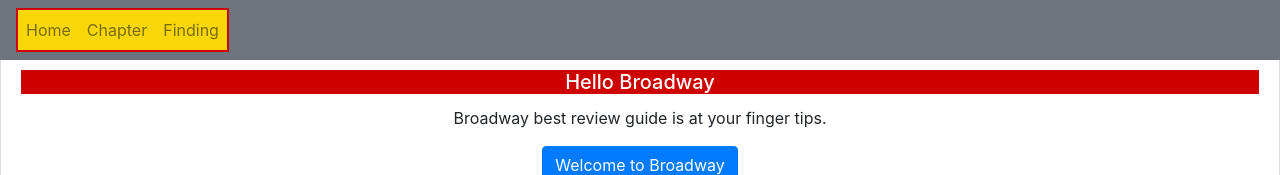
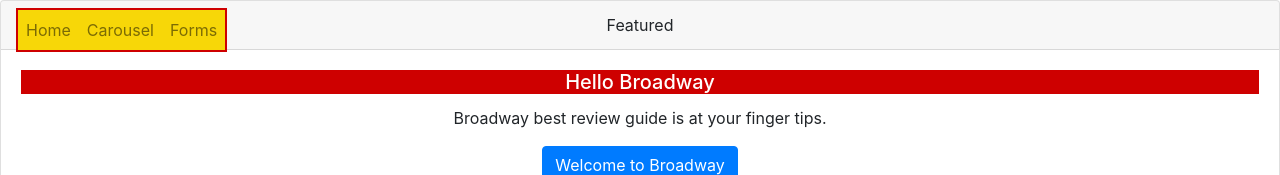
Before and after one commit to lynnbennett/broadwaytheaters, a plain HTML site: page form.html in a window 1280 px wide. Shown: the top 175 px of the page. Drawn offline with nearby package versions, Linux system fonts and the light colour scheme; files that its build step writes are made by us from their sources; a script that the page names is missing.

Commit message:
final website

```diff
--- a/form.html
+++ b/form.html
@@ -4,17 +4,17 @@
     <!-- Required meta tags -->
     <meta charset="utf-8">
     <meta name="viewport" content="width=device-width, initial-scale=1, shrink-to-fit=no">
-<link rel="stylesheet" href="myStyle.css" type="text/css" />
+   <!--Bootstrap-->
     <link rel="stylesheet" href="https://stackpath.bootstrapcdn.com/bootstrap/4.1.0/css/bootstrap.min.css" integrity="sha384-9gVQ4dYFwwWSjIDZnLEWnxCjeSWFphJiwGPXr1jddIhOegiu1FwO5qRGvFXOdJZ4" crossorigin="anonymous">
+<link rel="stylesheet" href="css/myStyle.css">
 
 <link href="https://fonts.googleapis.com/css?family=Dancing+Script" rel="stylesheet">
-
     <title>Broadway Best form page </title>
   </head>
   <body>
 
 
-  <nav class="navbar navbar-expand-md navbar-toggleable-sm bg-secondary navbar-light fixed-top"><!-- nav.navbar.navbar-toggleable-sm -->
+  <nav class="navbar navbar-expand-md navbar-toggleable-sm navbar-light fixed-top"><!-- nav.navbar.navbar-toggleable-sm -->
      <div class="navtainer">
 
          <button class="navbar-toggler" type="button" data-toggle="collapse" data-target="#mainNav"><!-- button.navbar-toggler -->
@@ -24,16 +24,12 @@
          <div class="collapse navbar-collapse" id="mainNav"><!-- div.collapse.navbar-collapse#mainNav -->
              <div class="navbar-nav"><!-- div.navbar-nav-->
                  <a href="index.html" class="nav-item nav-link">Home</a>
-                 <a href="chapters.html" class="nav-item nav-link">Chapter</a>
-                 <a href="findings.html" class="nav-item nav-link">Finding</a>
+                 <a href="carousel.html" class="nav-item nav-link">Carousel</a>
+                 <a href="form.html" class="nav-item nav-link">Forms</a>
              </div><!-- End of navbar-nav -->
          </div><!-- End of navbar-collapse -->
      </div><!-- End of navtainer -->
   </nav>
-
-
-
-
 
     <div class="card text-center">
   <div class="card-header">
```
Also changed, not shown: carousel.html (+5 -3 lines), index.html (+2 -1 lines).
